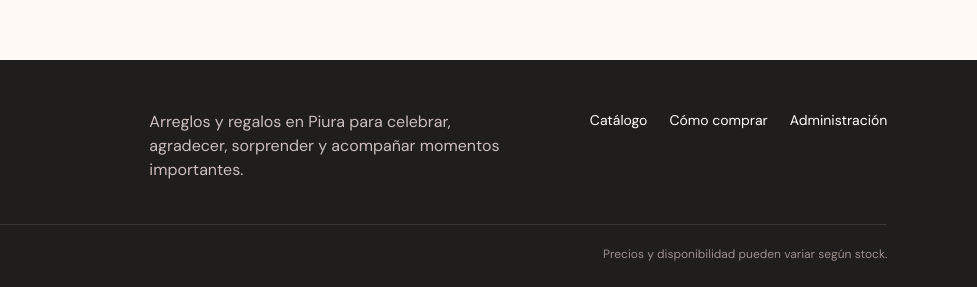
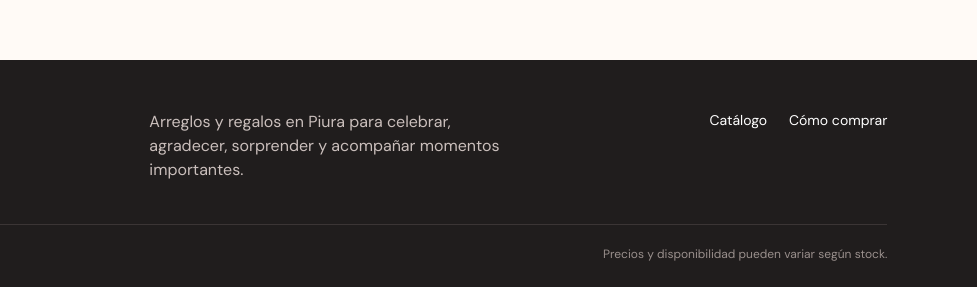
Before and after one commit to ulewis/Store_flowers, a website: page index.html in a window 1280 px wide. Shown: the part 1598-1885 px from the top of the page, 303-1280 px from the left. Drawn offline with nearby package versions, Linux system fonts and the light colour scheme; no server answers.

Commit message:
Hide administration link from public storefront

```diff
--- a/index.html
+++ b/index.html
@@ -97,7 +97,7 @@
     <div class="footer-main">
       <div class="brand footer-brand"><img class="brand-logo" src="assets/brand/magaly-logo.webp" alt="Magaly Detalles"><span><strong data-store-name>Magaly Detalles</strong><small>detalles y regalos</small></span></div>
       <p>Arreglos y regalos en Piura para celebrar, agradecer, sorprender y acompañar momentos importantes.</p>
-      <div class="footer-links"><a href="#productos">Catálogo</a><a href="#como-funciona">Cómo comprar</a><a href="admin.html">Administración</a></div>
+      <div class="footer-links"><a href="#productos">Catálogo</a><a href="#como-funciona">Cómo comprar</a></div>
     </div>
     <div class="footer-bottom"><span>© <span id="year"></span> <span data-store-name>Magaly Detalles</span>.</span><span>Precios y disponibilidad pueden variar según stock.</span></div>
   </footer>
```
